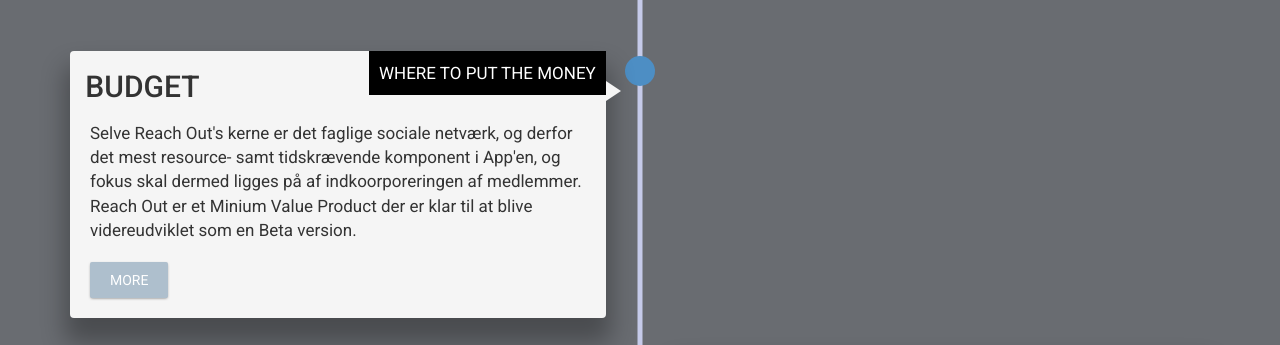
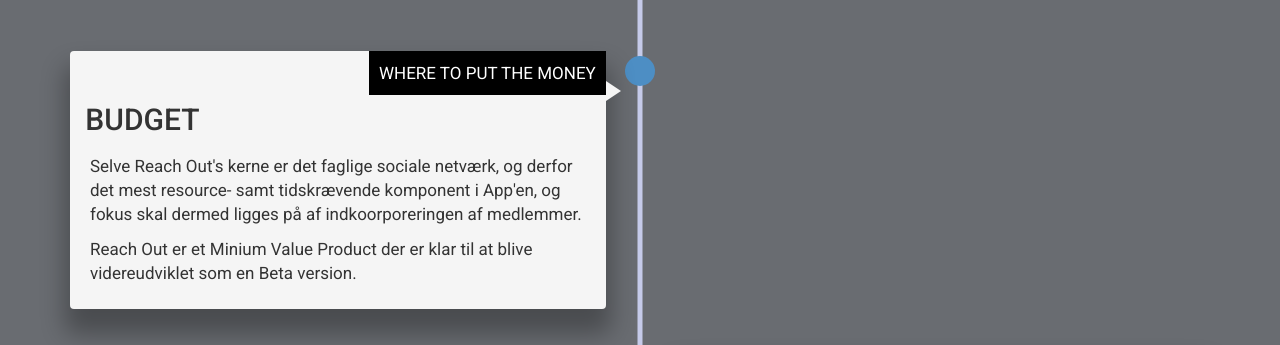
Before and after one commit to Bonnichsen/reachout, a plain HTML site: page index.html in a window 1280 px wide. Shown: the part 5520-5865 px from the top of the page. Drawn offline with nearby package versions, Linux system fonts and the light colour scheme; a script that the page names is missing.

Commit message:
done john

```diff
--- a/index.html
+++ b/index.html
@@ -198,11 +198,13 @@
 
                         <div class="date">WHERE TO PUT THE MONEY</div>
 
-                        <h2>BUDGET</h2>
+                        <h2><br>BUDGET</h2>
 
-                        <p> Selve Reach Out's kerne er det faglige sociale netværk, og derfor det mest resource- samt tidskrævende komponent i App'en, og fokus skal dermed ligges på af indkoorporeringen af medlemmer. Reach Out er et Minium Value Product der er klar til at blive videreudviklet som en Beta version.
+                        <p> Selve Reach Out's kerne er det faglige sociale netværk, og derfor det mest resource- samt tidskrævende komponent i App'en, og fokus skal dermed ligges på af indkoorporeringen af medlemmer. </p>
+                        <p>Reach Out er et Minium Value Product der er klar til at blive videreudviklet som en Beta version.<br>
+                            <br>
                         </p>
-                        <a class="bnt-more" href="javascript:void(0)">More</a>
+
                     </div>
                 </section>
             </div>
```
